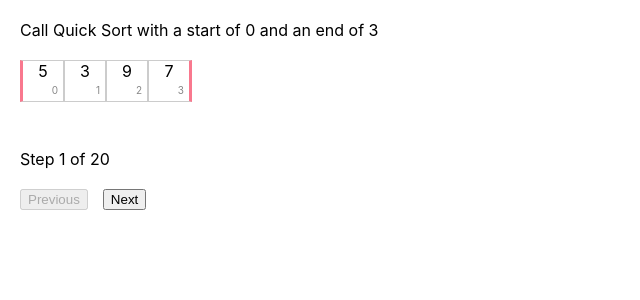
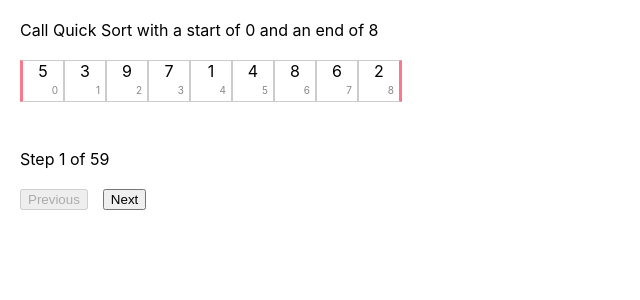
Before and after one commit to JZBoone/algorithms, a React (Create React App) app: page / in a window 1280 px wide. Shown: the top 300 px of the page, without its empty margins (0-640 px from the left). Built offline with nearby package versions, Linux system fonts and the light colour scheme.

Commit message:
wip save. bug: cannot reverse swap when i and j are incremented

```diff
--- a/src/App.js
+++ b/src/App.js
@@ -5,8 +5,8 @@ import classNames from 'classnames';
 
 const quickSort = new QuickSort();
 
-// const array = [5, 3, 9, 7, 1, 4, 8, 6, 2];
-const array = [5, 3, 9, 7];
+const array = [5, 3, 9, 7, 1, 4, 8, 6, 2];
+// const array = [5, 3, 9, 7];
 
 const actions = quickSort.getActions(array);
 console.log(actions);
@@ -66,6 +66,9 @@ function App() {
               },
               {
                 [styles.smaller]: i >= state.start && i < state.i
+              },
+              {
+                [styles.larger]: i >= state.i && i < state.j
               }
             )}
             key={i}
--- a/src/QuickSort.js
+++ b/src/QuickSort.js
@@ -35,9 +35,9 @@ class QuickSort {
           this.history.push({
             data: {
               pivotIndex: start,
-              message: 'Swap i and j',
-              i,
-              j
+              message: 'Swap i and j, and increment i and j',
+              i: i + 1,
+              j: j + 1
             },
             swapData: {
               i,
@@ -45,11 +45,12 @@ class QuickSort {
             },
             type: 'swap'
           });
+        } else {
+          this.history.push({
+            type: 'set',
+            data: { i: i + 1, j: j + 1, message: 'Increment i and j', pivotIndex: start }
+          });
         }
-        this.history.push({
-          type: 'set',
-          data: { i: i + 1, j: j + 1, message: 'Increment i and j', pivotIndex: start }
-        });
         i++;
       } else {
         this.history.push({
```
